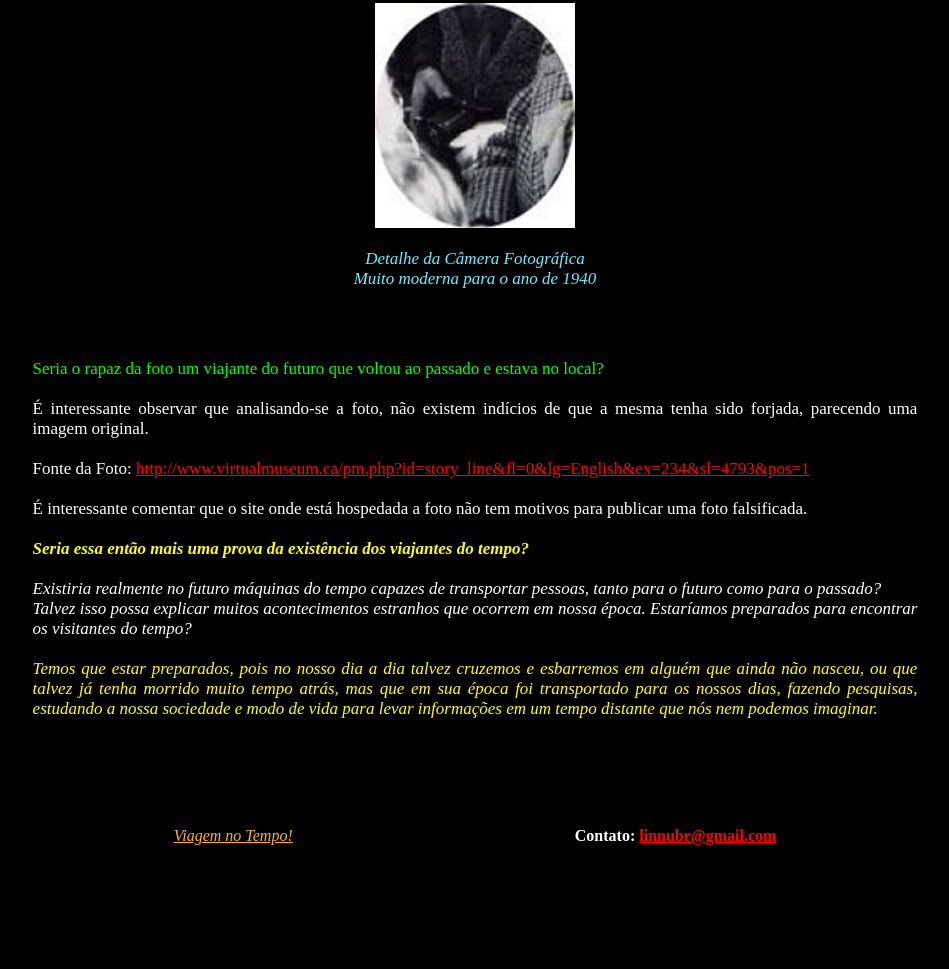
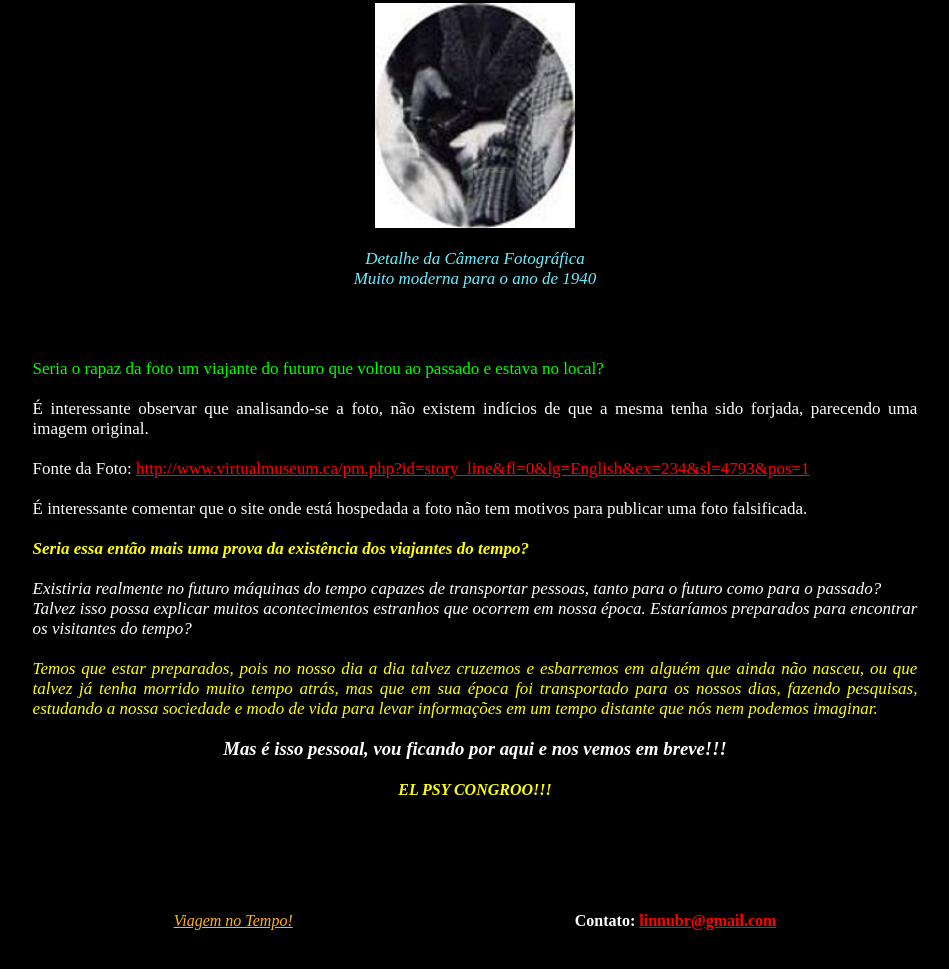
Before and after one commit to saymon-felipe/viagem-no-tempo-old, a plain HTML site: page index.html in a window 1280 px wide. Shown: the part 6529-7498 px from the top of the page, without its empty margins (165-1114 px from the left). Before the commit the page ends 7414 px from the top, so only its background shows below. Drawn offline with Linux system fonts and the light colour scheme.

Commit message:
Update index.html

```diff
--- a/index.html
+++ b/index.html
@@ -346,6 +346,10 @@
                         vida para levar informações em um tempo distante que nós nem podemos imaginar.
                     </i>
                 </p>
+                <div>
+                    <h3><i>Mas é isso pessoal, vou ficando por aqui e nos vemos em breve!!!</i></h3>
+                    <h4><i style="color: yellow;">EL PSY CONGROO!!!</i></h4>
+                </div>
             </div>
         </section>
         <footer style="margin-top: 50px;">
```
